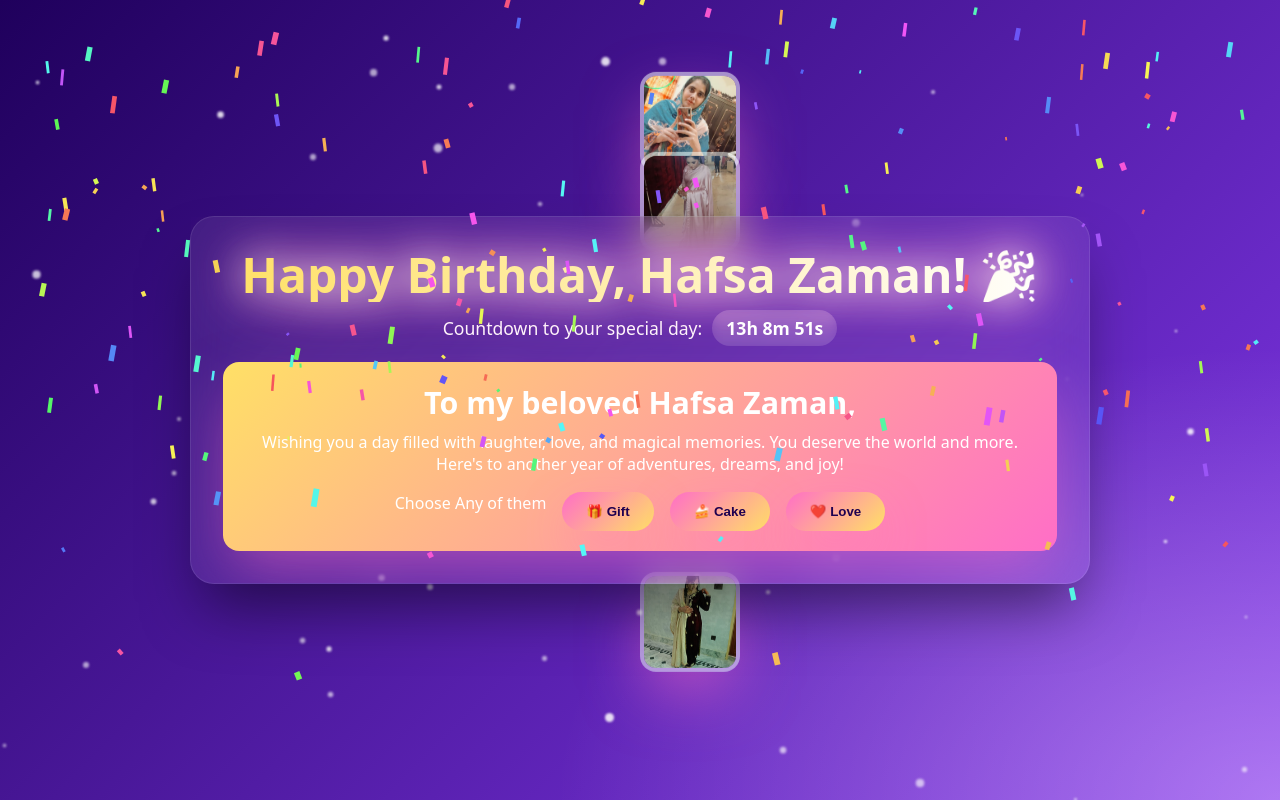
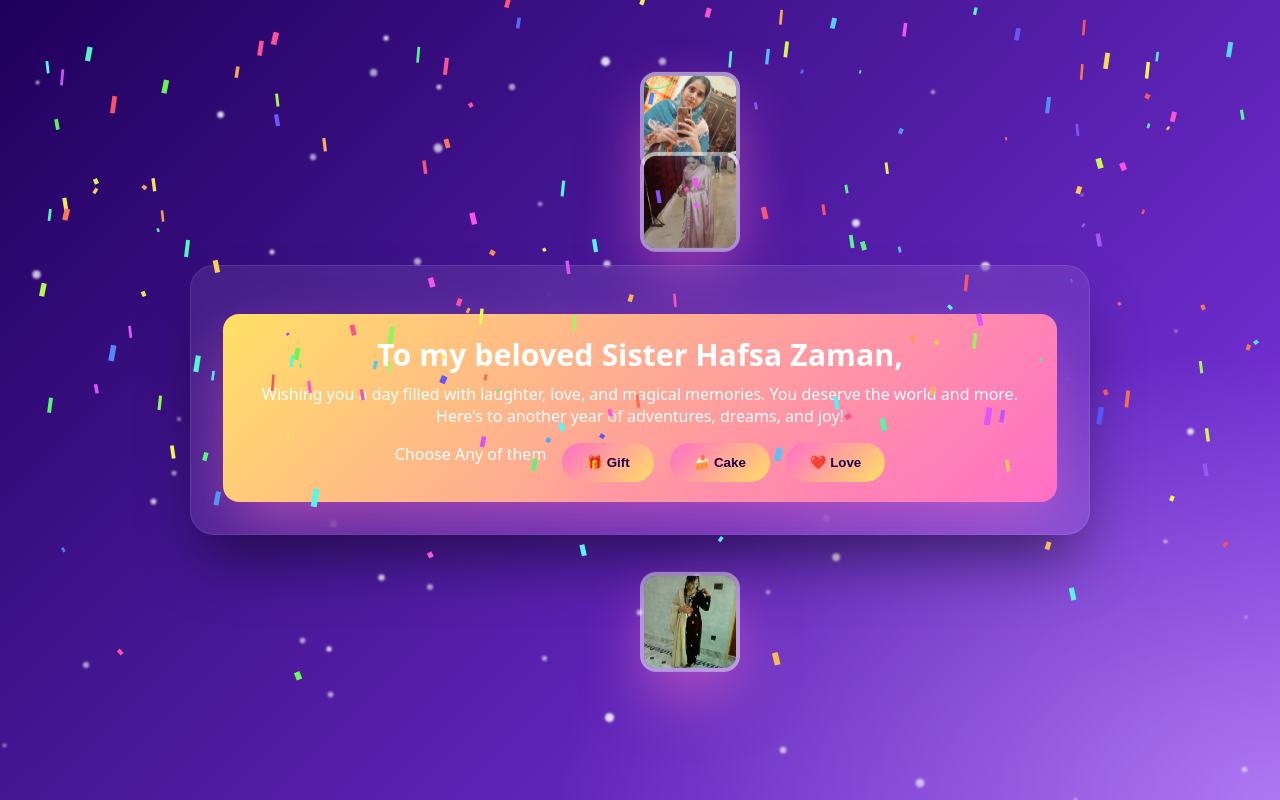
Before and after one commit to AliHaider167/Birth, a React (Vite) app: page / in a window 1280 px wide. Both pictures are taken after a click on the button "Click Me and See Magic!". Built offline with nearby package versions, Linux system fonts and the light colour scheme.

Commit message:
Removing extra code

```diff
--- a/src/Birthday.jsx
+++ b/src/Birthday.jsx
@@ -473,6 +473,8 @@
         >
           <CardContent>
             <div style={{ textAlign: "center" }}>
+              {!showMessage ? (
+                <>
                   <motion.h1
                     layout
                     initial={{ y: -40, opacity: 0 }}
@@ -490,20 +492,6 @@
                     Countdown to your special day:
                     <div className="countdown">{countdown}</div>
                   </motion.div>
-              {/* {showMessage ? <div className="inputs">
-                <input
-                  aria-label="Sister's name"
-                  placeholder="Enter her name"
-                  value={name}
-                  onChange={(e) => setName(e.target.value)}
-                />
-                <input
-                  aria-label="Birthday date"
-                  type="text"
-                  value={birthday}
-                  onChange={(e) => setBirthday(e.target.value)}
-                />
-              </div> : null} */}
 
                   {!showMessage ? (
                     <div style={{ margin: "1.5rem 0" }}>
@@ -518,6 +506,8 @@
                       </Button>
                     </div>
                   ) : null}
+                </>
+              ) : null}
 
               <AnimatePresence>
                 {showMessage && (
@@ -530,7 +520,7 @@
                     className="surprise-box"
                   >
                     <h2 style={{ margin: 0, fontSize: "1.9rem" }}>
-                      To my beloved {name},
+                      To my beloved Sister {name},
                     </h2>
                     <p style={{ marginTop: "0.5rem", lineHeight: 1.4 }}>
                       Wishing you a day filled with laughter, love, and magical
```
Lines whose indentation alone changed are shown as unchanged.
